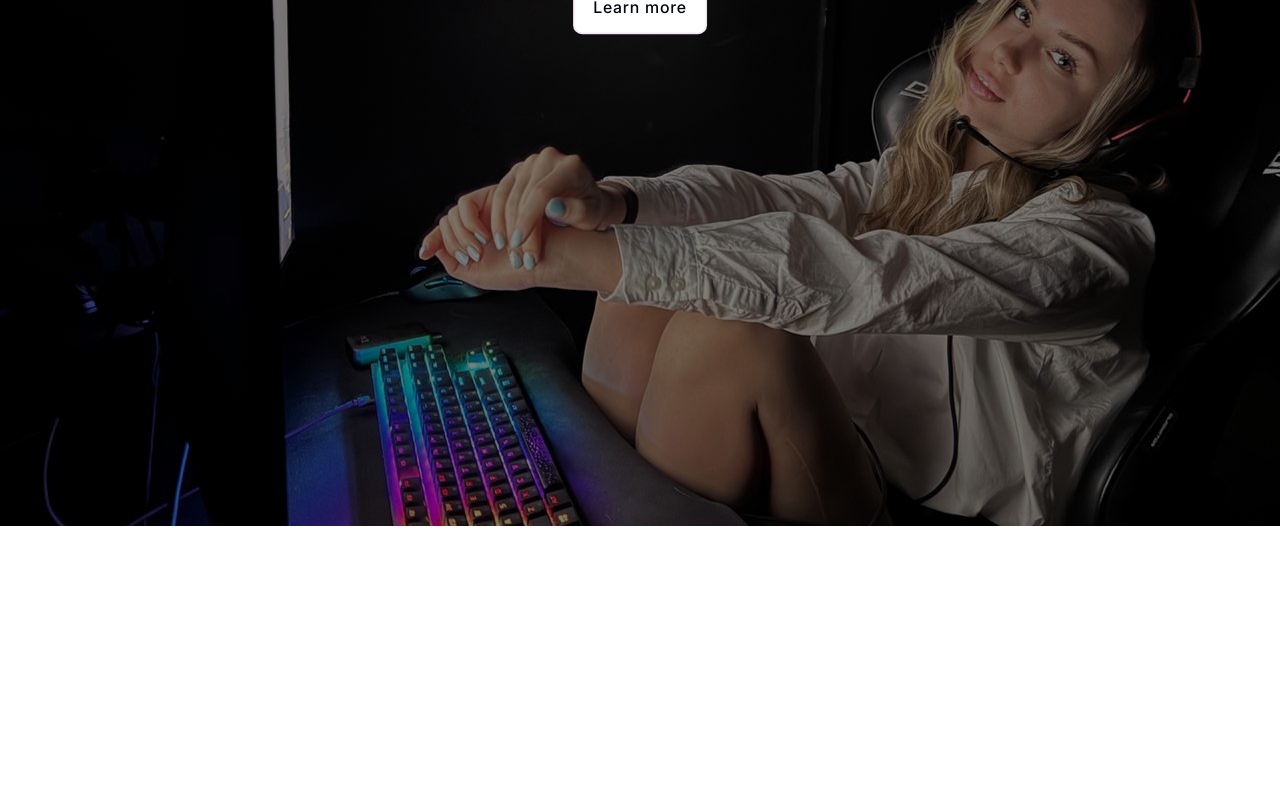
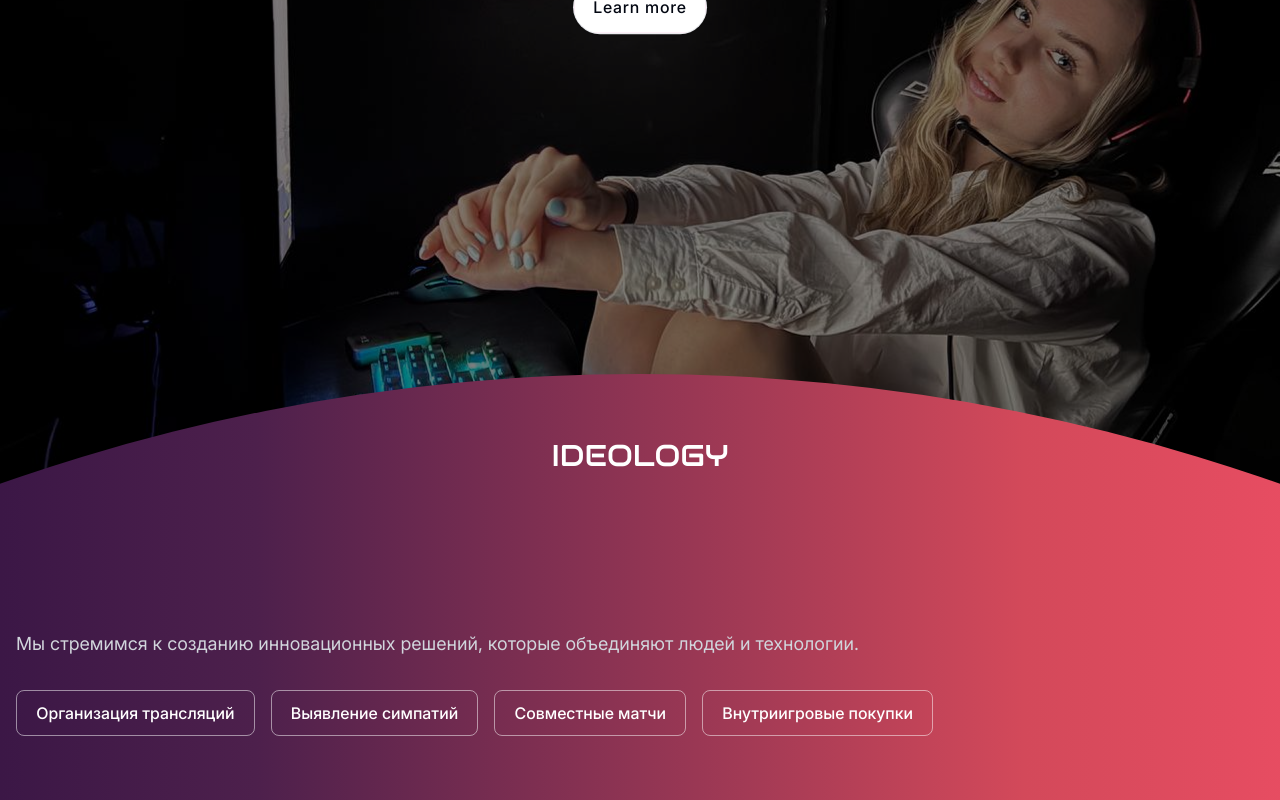
Before and after one commit to ns-morozova/chicscoin, a React (Vite) app: page / in a window 1280 px wide. Shown: the part 287-1087 px from the top of the page. Before the commit the page ends 813 px from the top, so only its background shows below. Built offline with nearby package versions, Linux system fonts and the light colour scheme.

Commit message:
added ideology section

```diff
--- a/src/components/Button/Button.tsx
+++ b/src/components/Button/Button.tsx
@@ -9,7 +9,7 @@ interface ButtonProps {
 
 const Button: React.FC<ButtonProps> = ({ href, onClick, className, children }) => {
     const baseClasses =
-        'group relative h-[52px] flex items-center justify-center overflow-hidden rounded-lg bg-white px-6 py-3.5 text-base font-medium tracking-wider text-gray-950 shadow-sm ring-1 ring-gray-200 transition-colors duration-300 hover:border-pink-500/50 hover:text-pink-700 hover:ring-pink-300';
+        'group relative h-[52px] flex items-center justify-center overflow-hidden rounded-full bg-white px-6 py-3.5 text-base font-medium tracking-wider text-gray-950 shadow-sm ring-1 ring-gray-200 transition-colors duration-300 hover:border-pink-500/50 hover:text-pink-700 hover:ring-pink-300';
 
     return href ? (
         // Если передан href, рендерим ссылку <a>
--- a/src/locales/en.json
+++ b/src/locales/en.json
@@ -12,5 +12,8 @@
         "title": "chics coin",
         "description": "New level of interaction in the gaming community",
         "button": "Learn more"
+    },
+    "ideology": {
+        "title": "Ideology"
     }
 }
--- a/src/locales/ru.json
+++ b/src/locales/ru.json
@@ -12,5 +12,8 @@
         "title": "chics coin",
         "description": "Новый уровень взаимодействия в игровом обществе",
         "button": "Подробнее"
+    },
+    "ideology": {
+        "title": "Идеология"
     }
 }
--- a/src/marketing/Navbar.tsx
+++ b/src/marketing/Navbar.tsx
@@ -26,11 +26,11 @@ const Navbar: React.FC = () => {
                             position: 'absolute',
                             inset: 0,
                             background: 'linear-gradient(90deg, #1B0643, #8F0050, #BC0F58, #E7005B, #FF6068, #FF7475)',
-                            opacity: 0.8,
+                            opacity: 0.7,
                             zIndex: -1,
                         }}
                     ></div>
-                    <div className="relative bg-gray-200/10 backdrop-blur-md flex items-center justify-end p-2 sm:p-6 lg:justify-center">
+                    <div className="relative bg-gray-200/5 backdrop-blur-2xl flex items-center justify-end p-2 sm:p-6 lg:justify-center">
                         {/* Логотип */}
                         <div className="absolute left-2 sm:left-3 lg:left-2 flex lg:flex-1">
                             <a href="#" className="-m-1.5 p-1.5">
@@ -86,7 +86,7 @@ const Navbar: React.FC = () => {
                         </div>
 
                         {/* Переключатель языка */}
-                        <div className="lang-switcher bg-gray-200/20 hover:bg-gray-200/40 backdrop-blur-md rounded-md pr-2 transition-colors duration-300 hidden lg:block lg:absolute lg:right-6 lg:top-1/2 lg:-translate-y-1/2">
+                        <div className="lang-switcher pr-2 transition-colors duration-300 hidden lg:block lg:absolute lg:right-6 lg:top-1/2 lg:-translate-y-1/2">
                             <select
                                 className="selector bg-transparent text-white p-1.5 outline-none cursor-pointer"
                                 onChange={(e) => changeLanguage(e.target.value)}
--- a/src/pages/Home.tsx
+++ b/src/pages/Home.tsx
@@ -1,12 +1,13 @@
 import React from 'react';
 import { Navbar } from '../marketing';
-import { HeroSection } from '../sections';
+import { HeroSection, Ideology } from '../sections';
 
 const Home: React.FC = () => {
     return (
-        <div>
+        <div className="overflow-hidden">
             <Navbar />
             <HeroSection />
+            <Ideology />
         </div>
     );
 };
--- /dev/null
+++ b/src/sections/Ideology.tsx
@@ -0,0 +1,52 @@
+import React from 'react';
+import { useTranslation } from 'react-i18next';
+
+const Ideology: React.FC = () => {
+    const { t } = useTranslation();
+    return (
+        <section
+            className="relative mt-10"
+            style={{
+                background: 'linear-gradient(90deg, #430030 0%, #18053A 20%, #4D204C 40%, #D3495A 60%, #FF516B 75%, #FF6C78 90%, #160438 100%)',
+            }}
+        >
+            {/* Полукруг */}
+            <div
+                className="absolute top-0 left-1/2 -translate-x-1/2 w-[300%] aspect-square rounded-full overflow-hidden -mt-48 z-10"
+            >
+                <div
+                    className="w-full h-full"
+                    style={{
+                        background: 'linear-gradient(90deg, #430030 0%, #18053A 20%, #4D204C 40%, #D3495A 60%, #FF516B 75%, #FF6C78 90%, #160438 100%)', // Градиент для круга
+                    }}
+                ></div>
+            </div>
+
+            <div className="max-w-7xl mx-auto px-4 py-16 relative z-20">
+                <h2 className="absolute -top-32 left-1/2 -translate-x-1/2 font-audiowide uppercase text-3xl text-white mb-4">
+                    {t('ideology.title')}
+                </h2>
+                <p className="text-lg text-gray-300 mb-8">
+                    Мы стремимся к созданию инновационных решений, которые объединяют людей и технологии.
+                </p>
+
+                <div className="flex flex-wrap gap-4">
+                    <button className="bg-transparent border border-white/50 hover:bg-white/20 text-white hover:text-black rounded-lg px-4 py-2">
+                        Организация трансляций
+                    </button>
+                    <button className="bg-transparent border border-white/50 hover:bg-white/20 text-white hover:text-black rounded-lg px-4 py-2">
+                        Выявление симпатий
+                    </button>
+                    <button className="bg-transparent border border-white/50 hover:bg-white/20 text-white hover:text-black rounded-lg px-4 py-2">
+                        Совместные матчи
+                    </button>
+                    <button className="bg-transparent border border-white/50 hover:bg-white/20 text-white hover:text-black rounded-lg px-4 py-2">
+                        Внутриигровые покупки
+                    </button>
+                </div>
+            </div>
+        </section>
+    );
+};
+
+export default Ideology;
--- a/src/sections/index.ts
+++ b/src/sections/index.ts
@@ -1,2 +1,3 @@
 export { default as HeroSection } from './HeroSection';
+export { default as Ideology } from './Ideology';
 // export { default as FeaturesSection } from './FeaturesSection';
```
